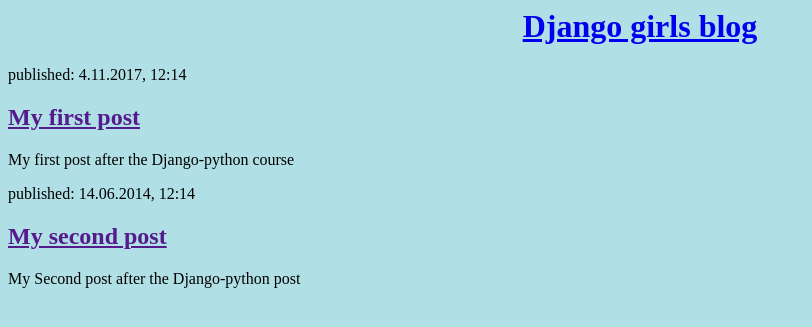
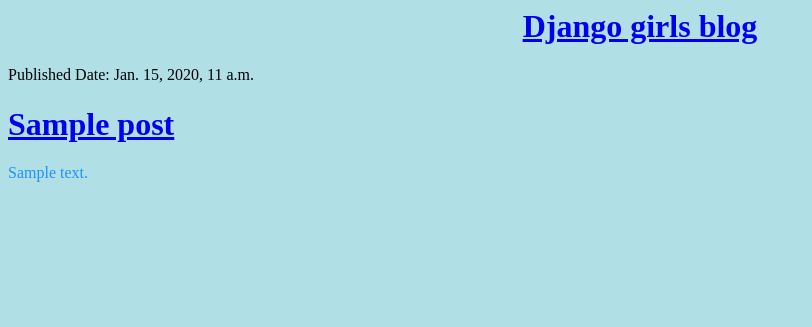
Before and after one commit to aditiav/aditiblog, a Django app: template blog/templates/blog/post_list.html in a window 1280 px wide. Shown: the top 327 px of the page, without its empty margins (0-812 px from the left). Run offline with Django 3.2, Linux system fonts and the light colour scheme; the template is opened without the code that fills it: values that come from a table or form of the project are taken from there, others are empty; tables that the repository leaves empty hold one stand-in row (values such as "Sample post").

Commit message:
query for posts from Database

```diff
--- a/blog/templates/blog/post_list.html
+++ b/blog/templates/blog/post_list.html
@@ -7,7 +7,16 @@
    <h1 style = "text-align:center;">
      <a href="/">Django girls blog </a></h1>
 </div>
+
+{% for post in posts %}
 <div>
+  <p> Published Date: {{post.published_date}} </p>
+  <h1> <a href="/"><strong> {{post.title}}</strong> </a></h1>
+    <p style="color:dodgerblue;">
+    {{ post.text|linebreaksbr}} </p>
+</div>
+{% endfor %}
+<!-- <div>
    <p> published: 4.11.2017, 12:14</p>
    <h2><a href="">My first post</a></h2>
    <p> My first post after the Django-python course </p>
@@ -17,6 +26,6 @@
             <p>published: 14.06.2014, 12:14</p>
             <h2><a href="">My second post</a></h2>
             <p>My Second post after the Django-python post</p>
-        </div>
+        </div> -->
 </body>
 </html>
--- a/blog/views.py
+++ b/blog/views.py
@@ -1,5 +1,7 @@
 from django.shortcuts import render
-
+from .models import Post
+from django.utils import timezone
 # Create your views here.
 def post_list(request):
-    return render(request, 'blog/post_list.html')
+    posts=Post.objects.filter(published_date__lte=timezone.now()).order_by('title')
+    return render(request, 'blog/post_list.html',{'posts':posts})
```
